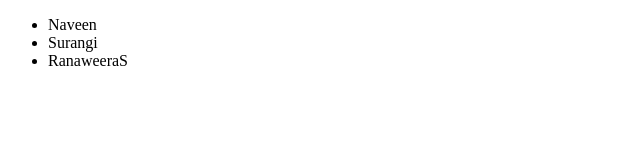
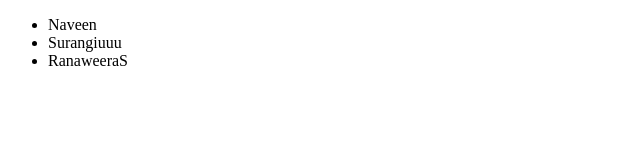
Before and after one commit to Naveensu/HelloWorldGIT, a plain HTML site: page index.html in a window 1280 px wide. Shown: the full height of the page, 0-640 px from the left. Drawn offline with Linux system fonts and the light colour scheme.

Commit message:
new changes

```diff
--- a/index.html
+++ b/index.html
@@ -9,7 +9,7 @@
 <div>
 <ul>
 <li>Naveen</li>
-<li>Surangi</li>
+<li>Surangiuuu</li>
 <li>RanaweeraS</li>
 </ul>
 </div>
```
